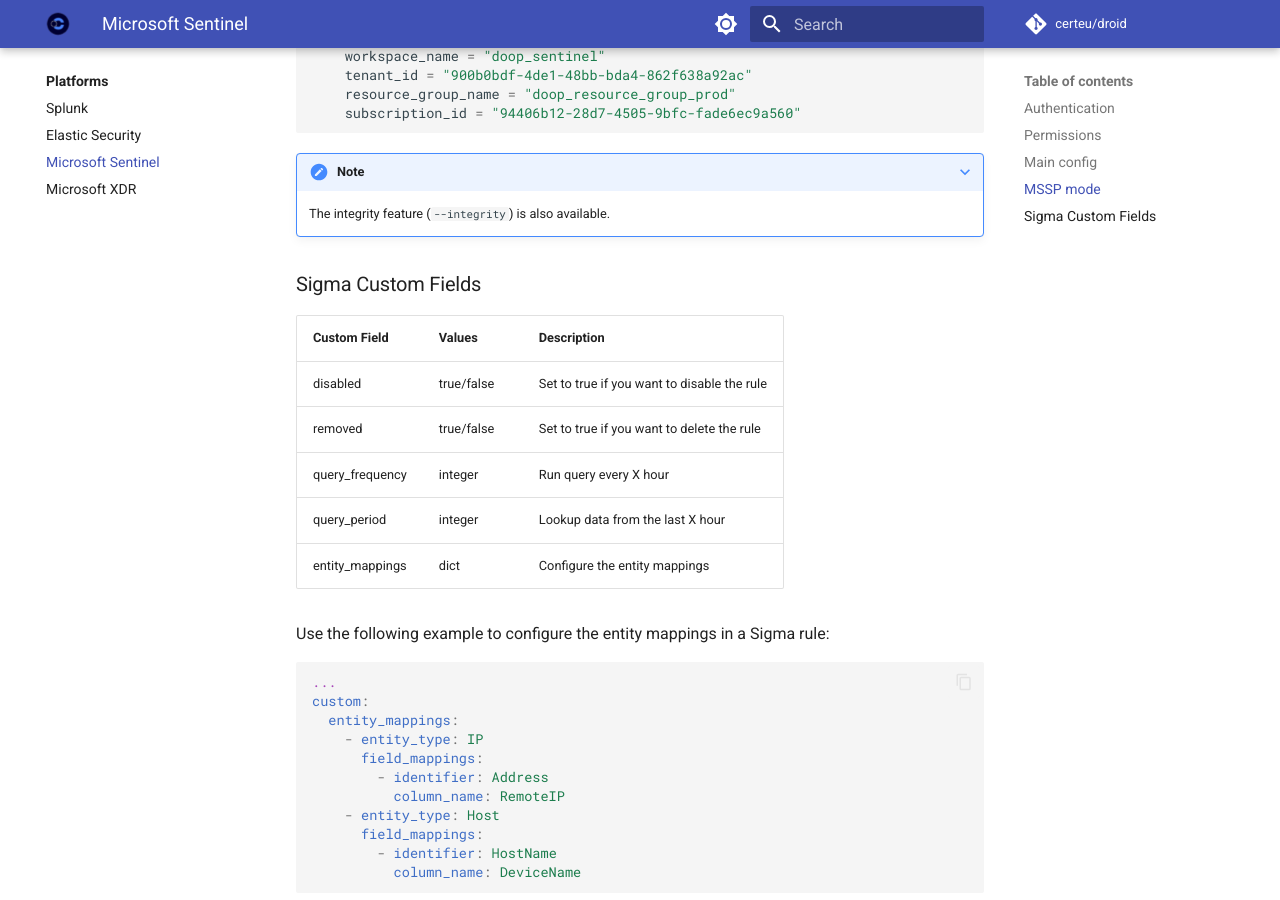
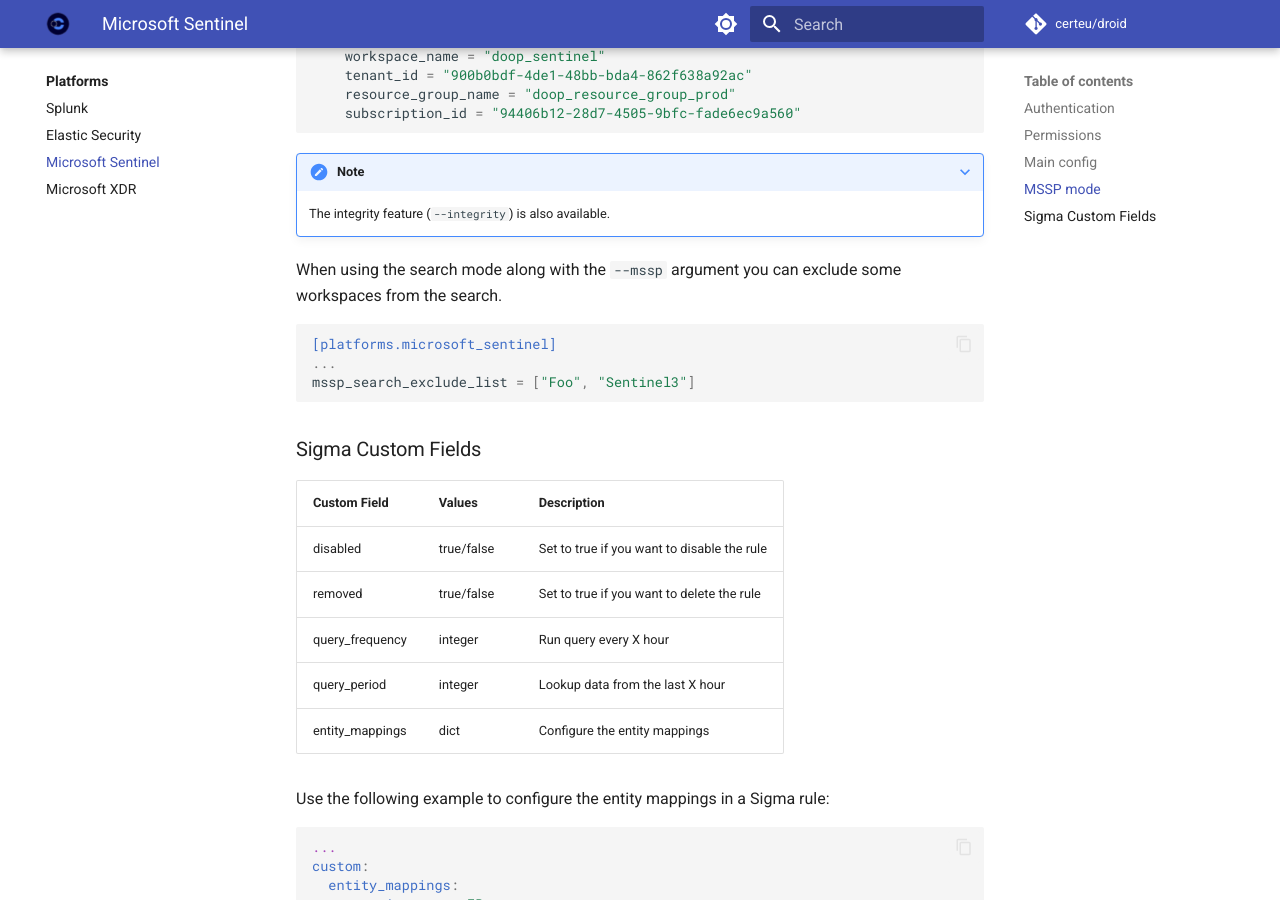
Before and after one commit to certeu/droid-docs, an MkDocs documentation site: the page built from docs/platforms/microsoft_sentinel.md, in a window 1280 px wide and 900 px high, scrolled down 4300 px. Built offline with MkDocs 1.6.1 and Material for MkDocs 9.7.7, drawn with Linux system fonts in a browser that asks for light colours; comment, search, counter and statistics services are not loaded.

Commit message:
add: mssp_search_exclude_list

````diff
--- a/docs/platforms/microsoft_sentinel.md
+++ b/docs/platforms/microsoft_sentinel.md
@@ -158,6 +158,14 @@ To designate the Microsoft Sentinel workspaces, define them under the `export_li
 
     The integrity feature (`--integrity`) is also available.
 
+When using the search mode along with the `--mssp` argument you can exclude some workspaces from the search.
+
+```toml
+[platforms.microsoft_sentinel]
+...
+mssp_search_exclude_list = ["Foo", "Sentinel3"]
+```
+
 ### Sigma Custom Fields
 
 | Custom Field   | Values     | Description                                                                                   |
````
